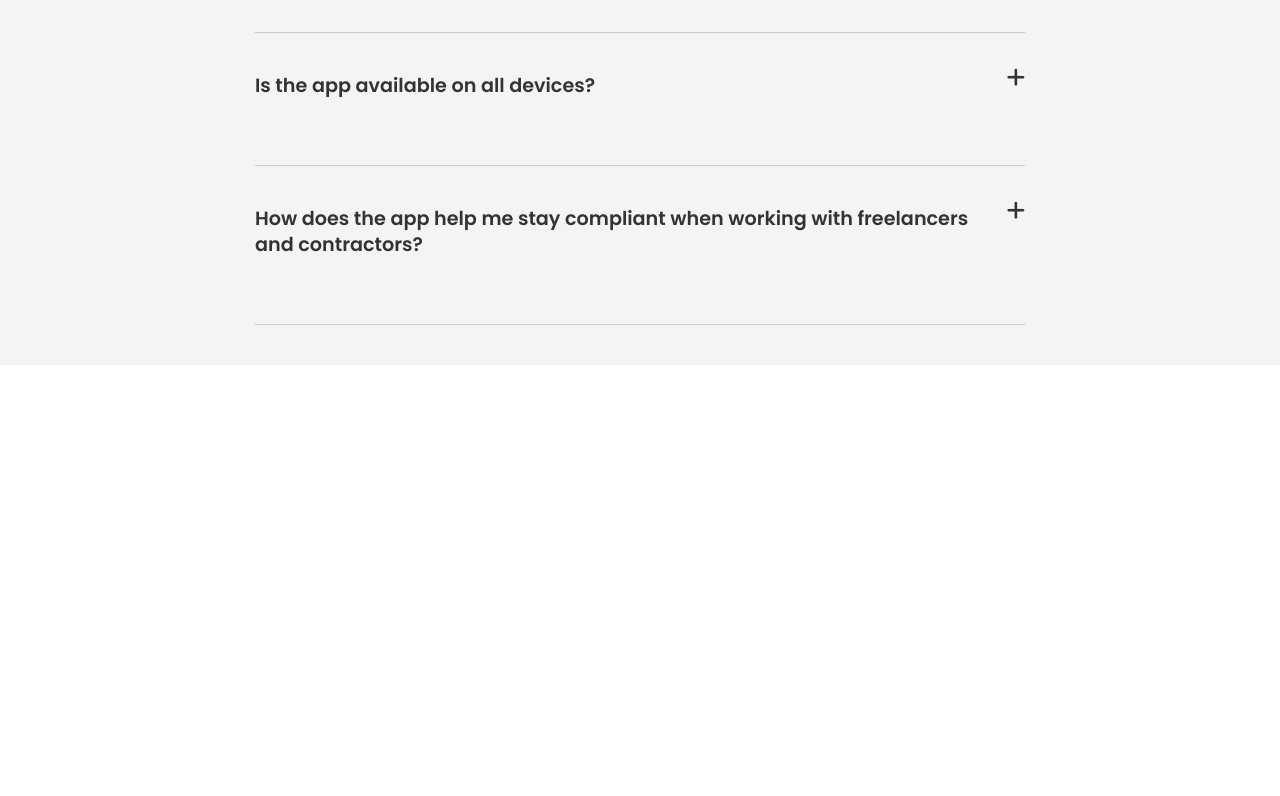
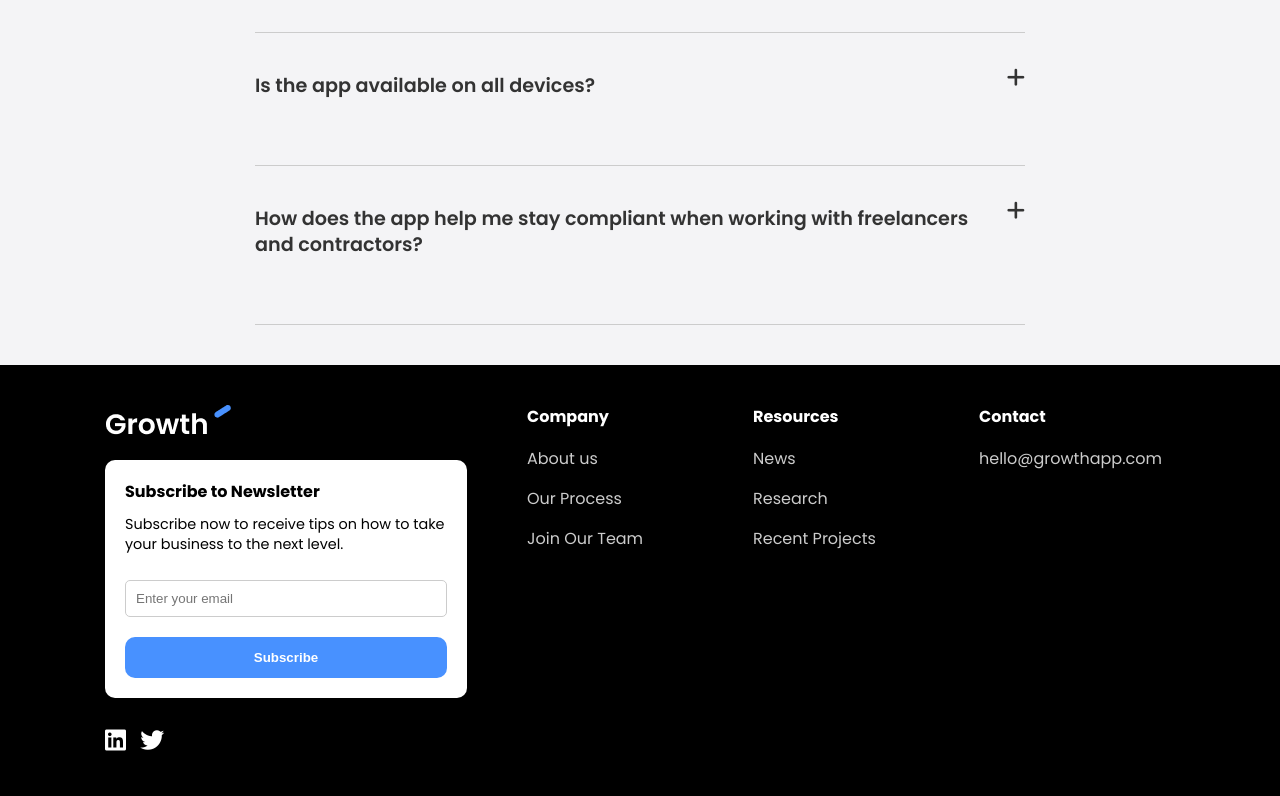
Before and after one commit to Vivek-04022001/sass-landing-page, a plain HTML site: page index.html in a window 1280 px wide. Shown: the part 3651-4447 px from the top of the page. Before the commit the page ends 4016 px from the top, so only its background shows below. Drawn offline with Linux system fonts and the light colour scheme.

Commit message:
added footer section

```diff
--- a/css/style.css
+++ b/css/style.css
@@ -223,6 +223,52 @@ img {
   background: var(--primary-color)
 }
 
+/* footer */
+.footer {
+  padding: 40px 0;
+
+}
+
+.footer h4{
+  margin-bottom: 10px;
+}
+
+.footer ul li{
+  line-height: 2.5;
+}
+
+.footer  a {
+  color: #ccc;
+
+}
+
+.footer i{
+  font-size:1.5rem;
+  margin-right: 10px;
+
+}
+
+.footer-grid{
+  display:grid;
+  grid-template-columns: 2fr 1fr 1fr 1fr;
+  gap:30px;
+  justify-content: center;
+  align-items:start;
+
+}
+
+.footer .card {
+  margin:20px 30px 30px 0;
+
+}
+.footer input[type='email']{
+  width:100%;
+  padding:10px;
+  border:1px solid #ccc;
+  border-radius: 5px;
+  margin: 20px 0 ;
+}
+
 
 /* Utility Classes */
 .container {
--- a/index.html
+++ b/index.html
@@ -308,6 +308,57 @@
             </div>
         </div>
     </section>
+
+    <!-- footer -->
+    <footer class="footer bg-black">
+        <div class="container">
+            <div class="footer-grid">
+                <div>
+                    <a href="index.html">
+                        <img src="images/logo-white.png" alt="logo">
+
+                    </a>
+                    <div class="card">
+                        <h4>Subscribe to Newsletter</h4>
+                        <p class="text-sm"> Subscribe now to receive tips on how to take your business to the next
+                            level.</p>
+                        <form>
+                            <input type="email" id="email" placeholder="Enter your email">
+                            <button type="submit" class="btn btn-primary btn-block">Subscribe</button>
+                        </form>
+                    </div>
+
+                    <i class="fab fa-linkedin"></i>
+                    <i class="fab fa-twitter"></i>
+                </div>
+                <div>
+                    <h4>Company</h4>
+                    <ul>
+                        <li><a href="#">About us</a></li>
+                        <li><a href="#">Our Process</a></li>
+                        <li><a href="#"> Join Our Team</a></li>
+
+                    </ul>
+                </div>
+                <div>
+                    <h4>Resources</h4>
+                    <ul>
+                        <li><a href="#">News</a></li>
+                        <li><a href="#">Research</a></li>
+                        <li><a href="#">Recent Projects</a></li>
+                    </ul>
+                </div>
+                <div>
+                    <h4>Contact</h4>
+                    <ul>
+                        <li>
+                            <a href="#">hello@growthapp.com</a>
+                        </li>
+                    </ul>
+                </div>
+            </div>
+        </div>
+    </footer>
     <script src="js/main.js"></script>
 </body>
 
```
Lines whose indentation alone changed are shown as unchanged.
